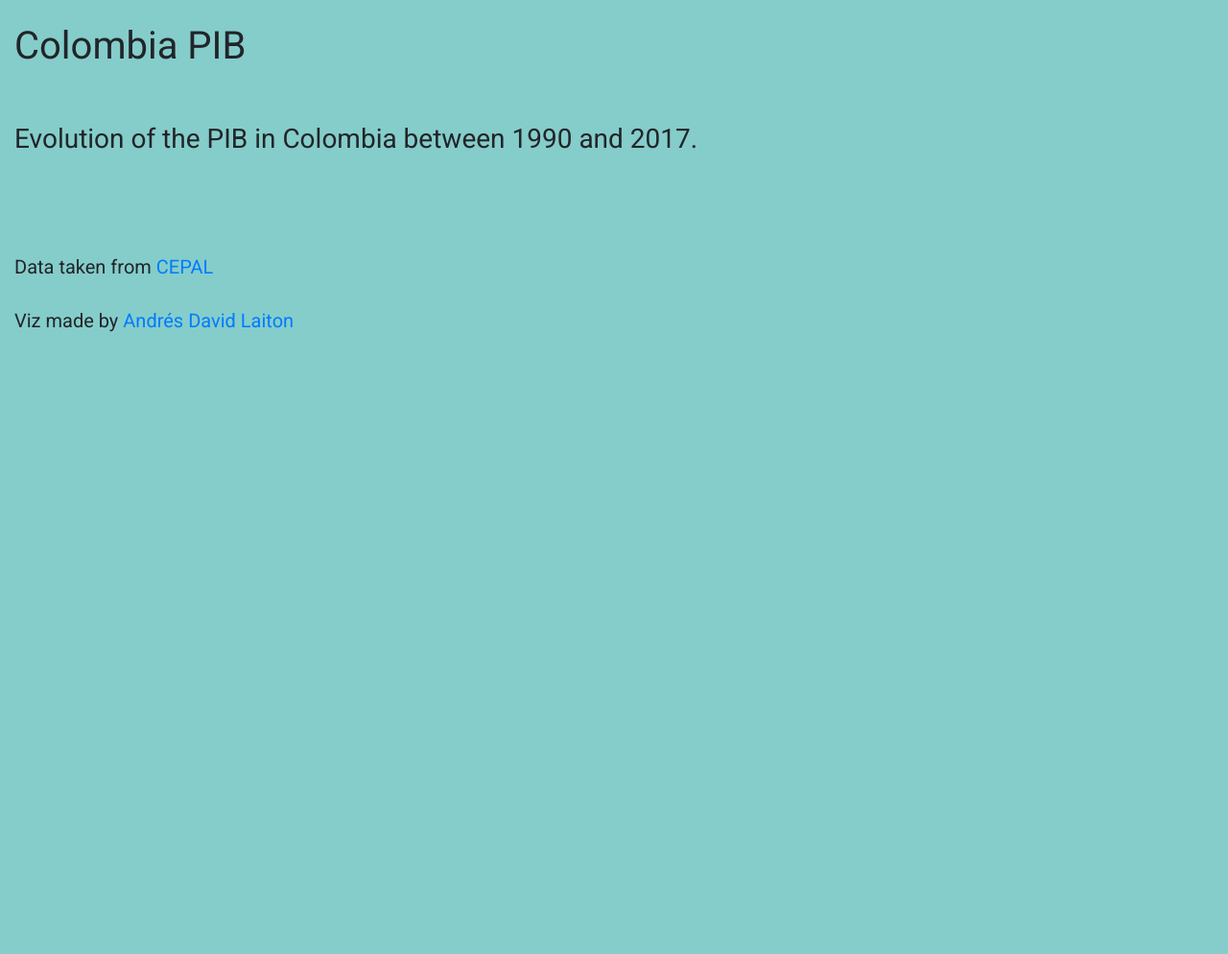
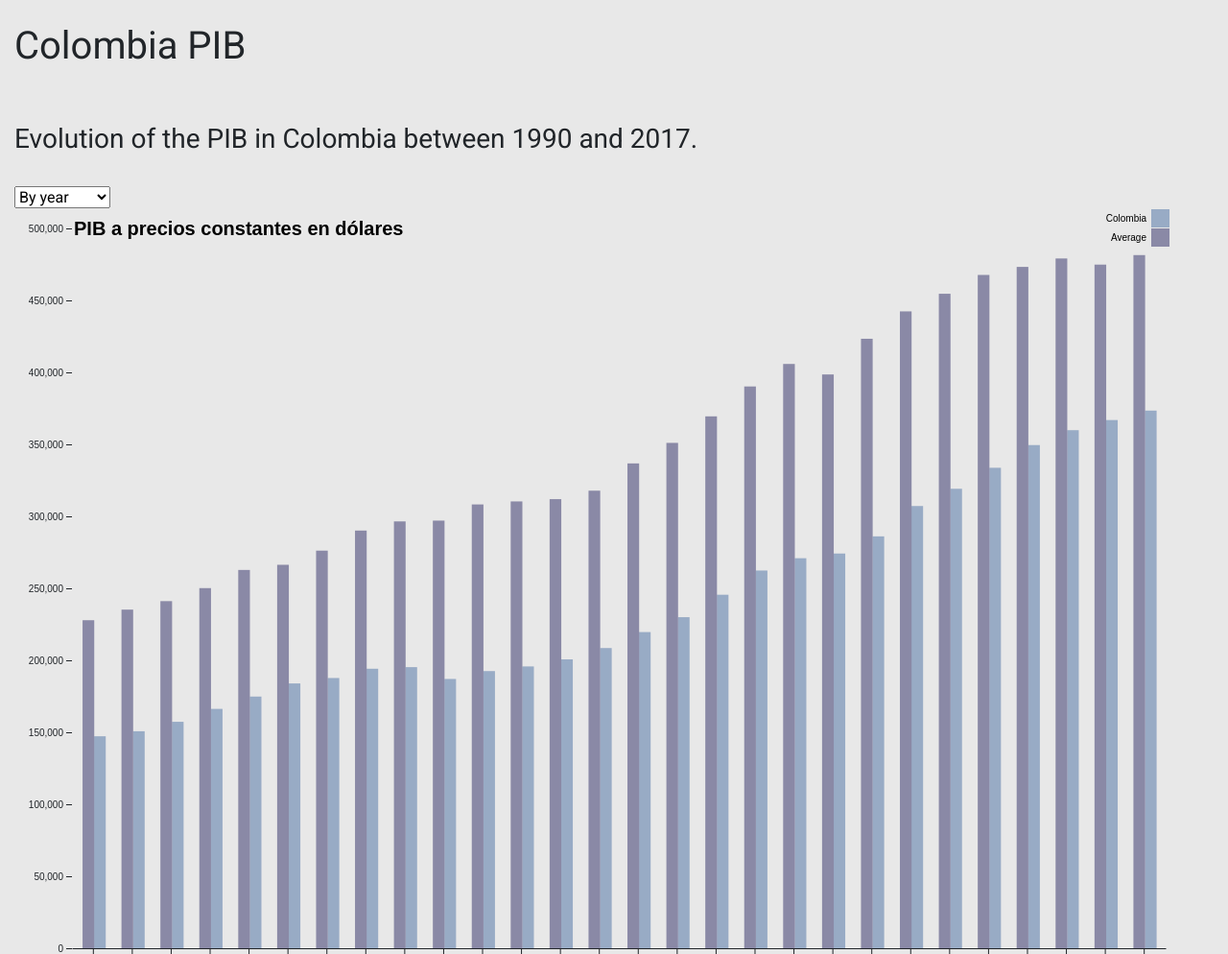
Before and after one commit to daviddlaiton/ColombiaPIBTrend, a plain HTML site: page index.html in a window 1280 px wide. Shown: the top 994 px of the page at 96% size. Before the commit the page ends 800 px from the top, so only its background shows below. Drawn offline with nearby package versions, Linux system fonts and the light colour scheme.

Commit message:
Graph working propertly, legend added and some index changes

```diff
--- a/data/data.json
+++ b/data/data.json
@@ -1,30 +1,142 @@
-{
-	"1990": 147236.3,
-	"1991": 150728.6,
-	"1992": 157290.2,
-	"1993": 166271.7,
-	"1994": 174830.3,
-	"1995": 183925.8,
-	"1996": 187707,
-	"1997": 194145.9,
-	"1998": 195252.1,
-	"1999": 187043.7,
-	"2000": 192514.5,
-	"2001": 195744.7,
-	"2002": 200646.1,
-	"2003": 208507.9,
-	"2004": 219627.7,
-	"2005": 229964.6,
-	"2006": 245554.8,
-	"2007": 262372,
-	"2008": 270917.6,
-	"2009": 274183.3,
-	"2010": 286103.6,
-	"2011": 307168.1,
-	"2012": 319157,
-	"2013": 333732.5,
-	"2014": 349512.4,
-	"2015": 359843.8,
-	"2016": 366906.1,
-	"2017": 373470.8
-}
+[
+	{
+		"year": 1990,
+		"value": 147236.3,
+		"average": 227843.701885175
+	},
+	{
+		"year": 1991,
+		"value": 150728.6,
+		"average": 235207.506929706
+	},
+	{
+		"year": 1992,
+		"value": 157290.2,
+		"average": 241104.428333186
+	},
+	{
+		"year": 1993,
+		"value": 166271.7,
+		"average": 250155.570359744
+	},
+	{
+		"year": 1994,
+		"value": 174830.3,
+		"average": 262770.624677758
+	},
+	{
+		"year": 1995,
+		"value": 183925.8,
+		"average": 266340.877071717
+	},
+	{
+		"year": 1996,
+		"value": 187707,
+		"average": 276186.220341556
+	},
+	{
+		"year": 1997,
+		"value": 194145.9,
+		"average": 290133.890602664
+	},
+	{
+		"year": 1998,
+		"value": 195252.1,
+		"average": 296485.388769836
+	},
+	{
+		"year": 1999,
+		"value": 187043.7,
+		"average": 297033.776135911
+	},
+	{
+		"year": 2000,
+		"value": 192514.5,
+		"average": 308274.614499067
+	},
+	{
+		"year": 2001,
+		"value": 195744.7,
+		"average": 310367.279826717
+	},
+	{
+		"year": 2002,
+		"value": 200646.1,
+		"average": 311946.694423331
+	},
+	{
+		"year": 2003,
+		"value": 208507.9,
+		"average": 317829.140506522
+	},
+	{
+		"year": 2004,
+		"value": 219627.7,
+		"average": 336771.207513947
+	},
+	{
+		"year": 2005,
+		"value": 229964.6,
+		"average": 351031.102509975
+	},
+	{
+		"year": 2006,
+		"value": 245554.8,
+		"average": 369462.715828728
+	},
+	{
+		"year": 2007,
+		"value": 262372,
+		"average": 390219.576942936
+	},
+	{
+		"year": 2008,
+		"value": 270917.6,
+		"average": 405852.514684189
+	},
+	{
+		"year": 2009,
+		"value": 274183.3,
+		"average": 398552.274784147
+	},
+	{
+		"year": 2010,
+		"value": 286103.6,
+		"average": 423356.956518053
+	},
+	{
+		"year": 2011,
+		"value": 307168.1,
+		"average": 442374.076338536
+	},
+	{
+		"year": 2012,
+		"value": 319157,
+		"average": 454611.941093631
+	},
+	{
+		"year": 2013,
+		"value": 333732.5,
+		"average": 467677.110080239
+	},
+	{
+		"year": 2014,
+		"value": 349512.4,
+		"average": 473269.326635222
+	},
+	{
+		"year": 2015,
+		"value": 359843.8,
+		"average": 479116.124058431
+	},
+	{
+		"year": 2016,
+		"value": 366906.1,
+		"average": 474863.239137823
+	},
+	{
+		"year": 2017,
+		"value": 373470.8,
+		"average": 481486.160030483
+	}
+]
--- a/index.html
+++ b/index.html
@@ -31,13 +31,28 @@
         <br>
         <h3>Evolution of the PIB in Colombia between 1990 and 2017.</h3>
         <br>
+        <select id="graphSelector">
+            <option value="year">By year</option>
+            <option value="value">By value</option>
+            <option value="average">By average</option>
+        </select>
         <br>
-        <div class="graph"></div>
+        <svg id="graph"></svg>
+
+        <h3>Data abstraction</h3>
         <br>
-        <br>
-        <h5>Data taken from <a href="http://estadisticas.cepal.org/cepalstat/Portada.html" target="_blank">CEPAL</a></h5>
-        <br>
-        <h5>Viz made by <a href="https://twitter.com/David_Laiton/" target="_blank">Andrés David Laiton</a></h5>
+        <h4>What</h4>
+        <ul>
+            <li>Hola</li>
+        </ul>
+        <div>
+            <br>
+
+            <h5>Data taken from <a href="http://estadisticas.cepal.org/cepalstat/Portada.html" target="_blank">CEPAL</a></h5>
+            <br>
+            <h5>Viz made by <a href="https://twitter.com/David_Laiton/" target="_blank">Andrés David Laiton</a></h5>
+
+        </div>
 
     </div>
 
--- a/js/main.js
+++ b/js/main.js
@@ -1,7 +1,142 @@
 const data = "data/data.json";
 
-d3.json(data).then(d => {
-    console.log(d);
+margin = ({ top: 20, right: 0, bottom: 30, left: 60 })
+    , width = 1200
+    , height = 800
+    , marginbar = 2;
 
-    //let svg = d3.select(".graph")
+
+d3.json(data).then(datos => {
+
+    var svg = d3.select("svg")
+        .attr("width", width + margin.left + margin.right)
+        .attr("height", height + margin.top + margin.bottom);
+
+    var x = d3.scaleBand()
+        .domain(datos.map(d => d.year))
+        .range([margin.left, width - margin.right])
+        .padding(0.1);
+
+    var y = d3.scaleLinear()
+        .domain([0, d3.max(datos, d => d.average)]).nice()
+        .range([height - margin.bottom, margin.top]);
+
+    var z = d3.scaleOrdinal()
+        .range(["#98abc5", "#8a89a6"]);
+
+    var xAxis = g => g
+        .attr("transform", `translate(0,${height - margin.bottom})`)
+        .call(d3.axisBottom(x)
+            .tickSizeOuter(0));
+
+    var yAxis = g => g
+        .attr("transform", `translate(${margin.left},0)`)
+        .call(d3.axisLeft(y))
+        .call(g => g.select(".domain").remove());
+
+    const bar = svg.append("g")
+        .selectAll("rect").data(datos).enter().append("rect")
+        .attr("x", d => x(d.year) + 19)
+        .attr("y", d => y(d.value))
+        .attr("height", d => y(0) - y(d.value))
+        .attr("width", (x.bandwidth() / 3))
+        .attr("fill", "#98abc5");
+
+    const bar2 = svg.append("g")
+        .selectAll("rect").data(datos).enter().append("rect")
+        .attr("x", d => x(d.year) + 7)
+        .attr("y", d => y(d.average))
+        .attr("height", d => y(0) - y(d.average))
+        .attr("width", (x.bandwidth() / 3))
+        .attr("fill", "#8a89a6");
+
+    const legend = svg.append("g")
+        .attr("font-family", "sans-serif")
+        .attr("font-size", 10)
+        .attr("text-anchor", "end")
+        .selectAll("g")
+        .data(["Colombia", "Average"].slice())
+        .enter().append("g")
+        .attr("transform", function (d, i) { return "translate(0," + i * 20 + ")"; });
+
+    legend.append("rect")
+        .attr("x", width - 15)
+        .attr("width", 19)
+        .attr("height", 19)
+        .attr("fill", z);
+
+    legend.append("text")
+        .attr("x", width - 20)
+        .attr("y", 9.5)
+        .attr("dy", "0.32em")
+        .text(function (d) { return d; });
+
+    const gx = svg.append("g")
+        .call(xAxis)
+        .append("text")
+        .attr("x", 600)
+        .attr("y", y(y.ticks().pop()) + 20)
+        .attr("dy", "0.32em")
+        .attr("fill", "#000")
+        .attr("font-weight", "bold")
+        .attr("font-size", 20)
+        .attr("text-anchor", "start")
+        .text("Year");
+
+    const gy = svg.append("g")
+        .call(yAxis)
+        .append("text")
+        .attr("x", 2)
+        .attr("y", y(y.ticks().pop()) + 0.5)
+        .attr("dy", "0.32em")
+        .attr("fill", "#000")
+        .attr("font-weight", "bold")
+        .attr("font-size", 20)
+        .attr("text-anchor", "start")
+        .text("PIB  a precios constantes en dólares");
+
+    svg.node().update = () => {
+        const t = svg.transition()
+            .duration(750);
+
+        bar.data(datos, d => d.year)
+            .order()
+            .transition(t)
+            .delay((d, i) => i * 20)
+            .attr("x", d => x(d.year) + 19)
+            .attr("y", d => y(d.value))
+            .attr("height", d => y(0) - y(d.value));
+
+        bar2.data(datos, d => d.year)
+            .order()
+            .transition(t)
+            .delay((d, i) => i * 20)
+            .attr("x", d => x(d.year) + 7)
+            .attr("y", d => y(d.average))
+            .attr("height", d => y(0) - y(d.average));
+
+        gx.transition(t)
+            .call(xAxis)
+            .selectAll(".tick")
+            .delay((d, i) => i * 10);
+
+    };
+
+    $("#graphSelector").change(function orderBy() {
+        let selectedItem = $("#graphSelector").val();
+        switch (selectedItem) {
+            case "year":
+                datos.sort((a, b) => a.year - b.year);
+                break;
+            case "value":
+                datos.sort((a, b) => a.value - b.value);
+                break;
+            case "average":
+                datos.sort((a, b) => a.average - b.average);
+                break;
+        }
+        x.domain(datos.map(d => d.year));
+        svg.node().update();
+    });
+
 });
--- a/main.css
+++ b/main.css
@@ -1,4 +1,4 @@
 body {
     font-family: 'Roboto', sans-serif;
-    background-color: #85cdca;
+    background-color: #e8e8e8;
 }
```
Also changed, not shown: 1 other file.
